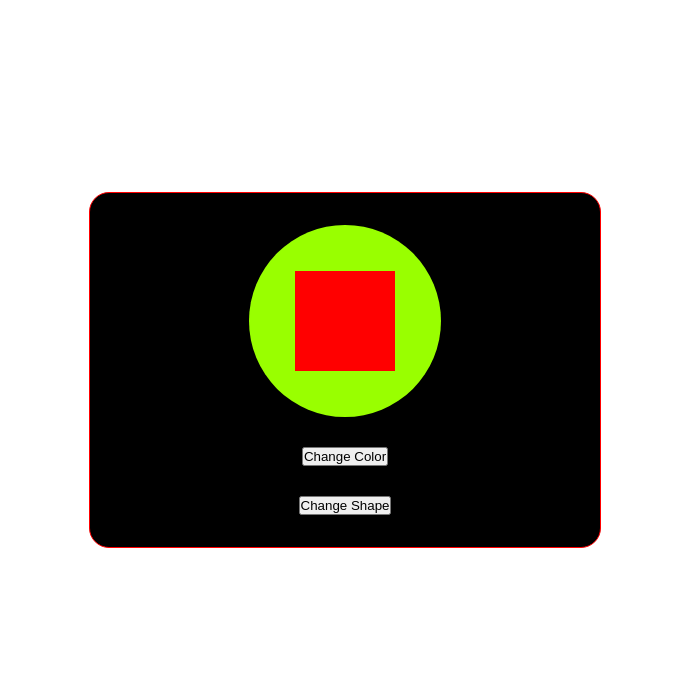
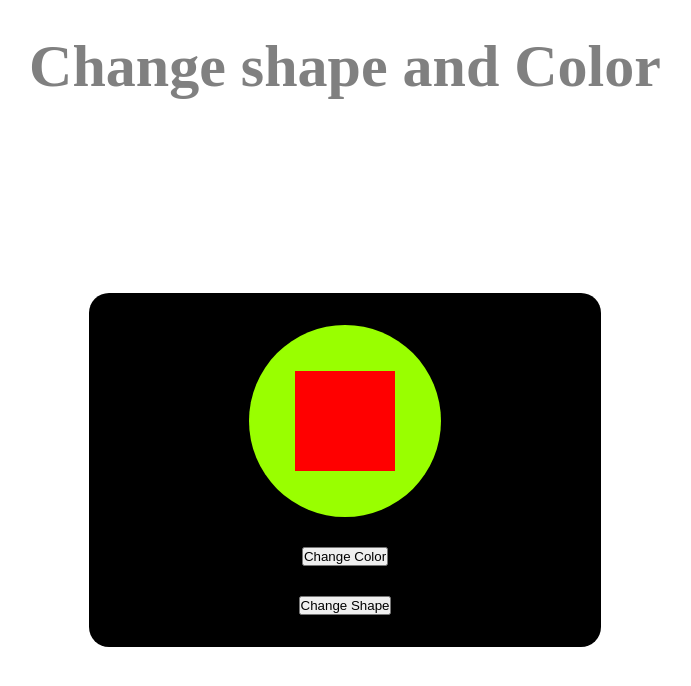
Before and after one commit to mishra06/Change-shape-and-Color, a plain HTML site: page index.html in a window 1280 px wide. Shown: the whole page, without its empty margins (295-986 px from the left). Drawn offline with Linux system fonts and the light colour scheme.

Commit message:
added h1

```diff
--- a/index.html
+++ b/index.html
@@ -7,6 +7,7 @@
     <link rel="stylesheet" href="./style.css">
 </head>
 <body>
+    <h1 id="top">Change shape and Color</h1>
     <div class="box">
         <div class="Circel">
             <div class="shp shpp" id="square"></div>
--- a/style.css
+++ b/style.css
@@ -10,6 +10,7 @@ body{
     display: flex;
     justify-content: center;
     align-items: center;
+    flex-direction: column;
 
 }
 
@@ -17,13 +18,19 @@ body{
     display: flex;
     flex-direction: column;
     align-items: center;
-    border: 1px solid red;
+
     margin-top: 12rem;
     gap: 30px;
     width: 40vw;
     background-color: black;
     border-radius: 20px;
 
+}
+
+#top{
+    font-size: 60px;
+    color: gray;
+    margin-top: 2rem;
 }
 
 .Circel{
```
